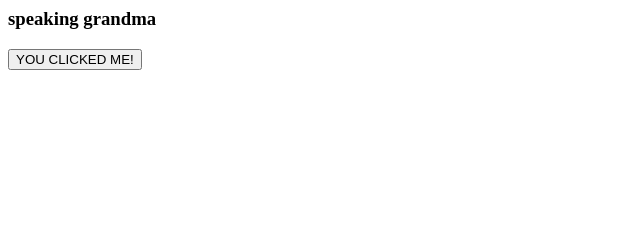
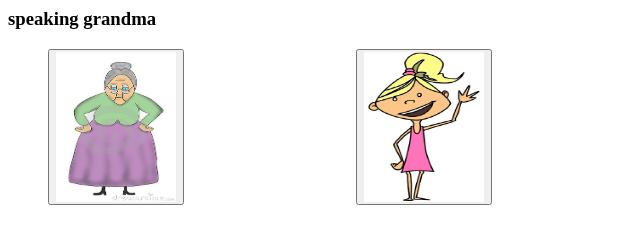
Before and after one commit to Omrika/speaking_grandma, a plain HTML site: page index.html in a window 1280 px wide. Both pictures are taken after a click on the button 76 px from the left and 126 px from the top of the page. Shown: the whole page, without its empty margins (0-640 px from the left). Drawn offline with nearby package versions, Linux system fonts and the light colour scheme.

Commit message:
grandma now close to grandchild

```diff
--- a/granny.js
+++ b/granny.js
@@ -1,10 +1,30 @@
 var grandma = document.getElementById("grandma")
 grandma.addEventListener("click", myFunction);
 
+var grandchild = document.getElementById('grandchild')
+grandchild.addEventListener('click', grandChildFunc ) //add function that im gonna call  here)
+
+function moveRight() {
+  grandma.style.position= 'relative';
+  grandma.style.left = (parseInt(grandma.style.left) || 0) + 40 + 'px';
+}
+
+function hear() {
+    if (parseInt(grandma.style.left) == 200) {
+        alert('yes');
+    }
+}
+
 function myFunction() {
-    grandma.innerHTML = "YOU CLICKED ME!";
+  moveRight()
+  hear()
 }
+
+
 
 //when i click grandma i want her to move right until she's close enoough to grandchild to hear
 //when she reaches a certain point then the she yell's the right phrase to grandma
 //and then the game is over.
+
+// center the grandchild img. then get the position next to it.. and when
+// the grandma gets to the position next to it. Then do something.
--- a/index.html
+++ b/index.html
@@ -4,6 +4,7 @@
   </head>
   <body>
     <button id="grandma"><img src="granny.jpg" style="width:120px; height: 150;"></button>
+    <button id="grandchild" style="float: right; margin-right: 780px"><img src="cartoons girl.gif" style="float: right;width:120px; height:150px;"></button>
 
     <script src="http://cdnjs.cloudflare.com/ajax/libs/jquery/2.1.0/jquery.min.js"></script>
     <script src="granny.js"></script>
```
Also changed, not shown: cartoons girl.gif (added).
